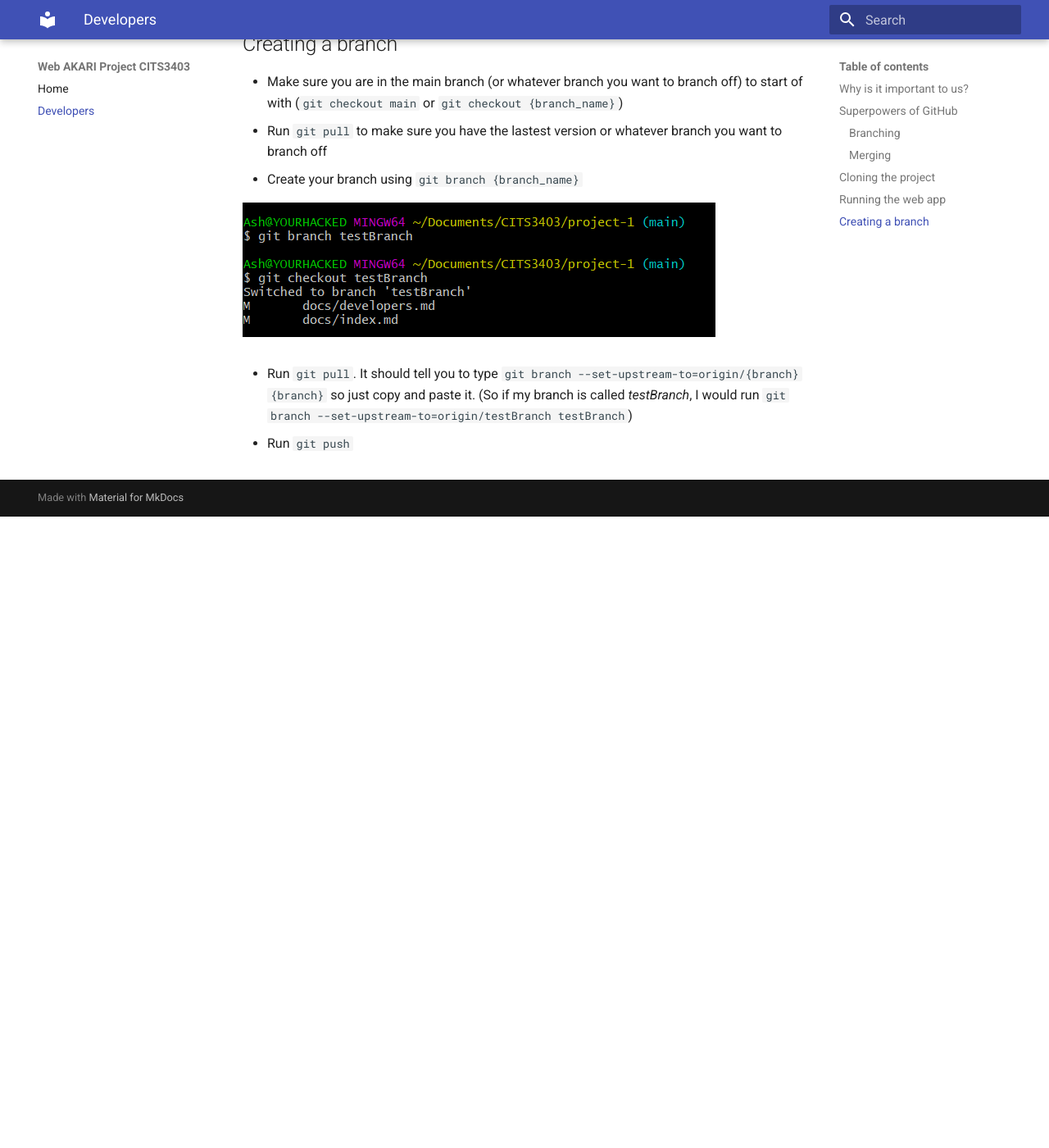
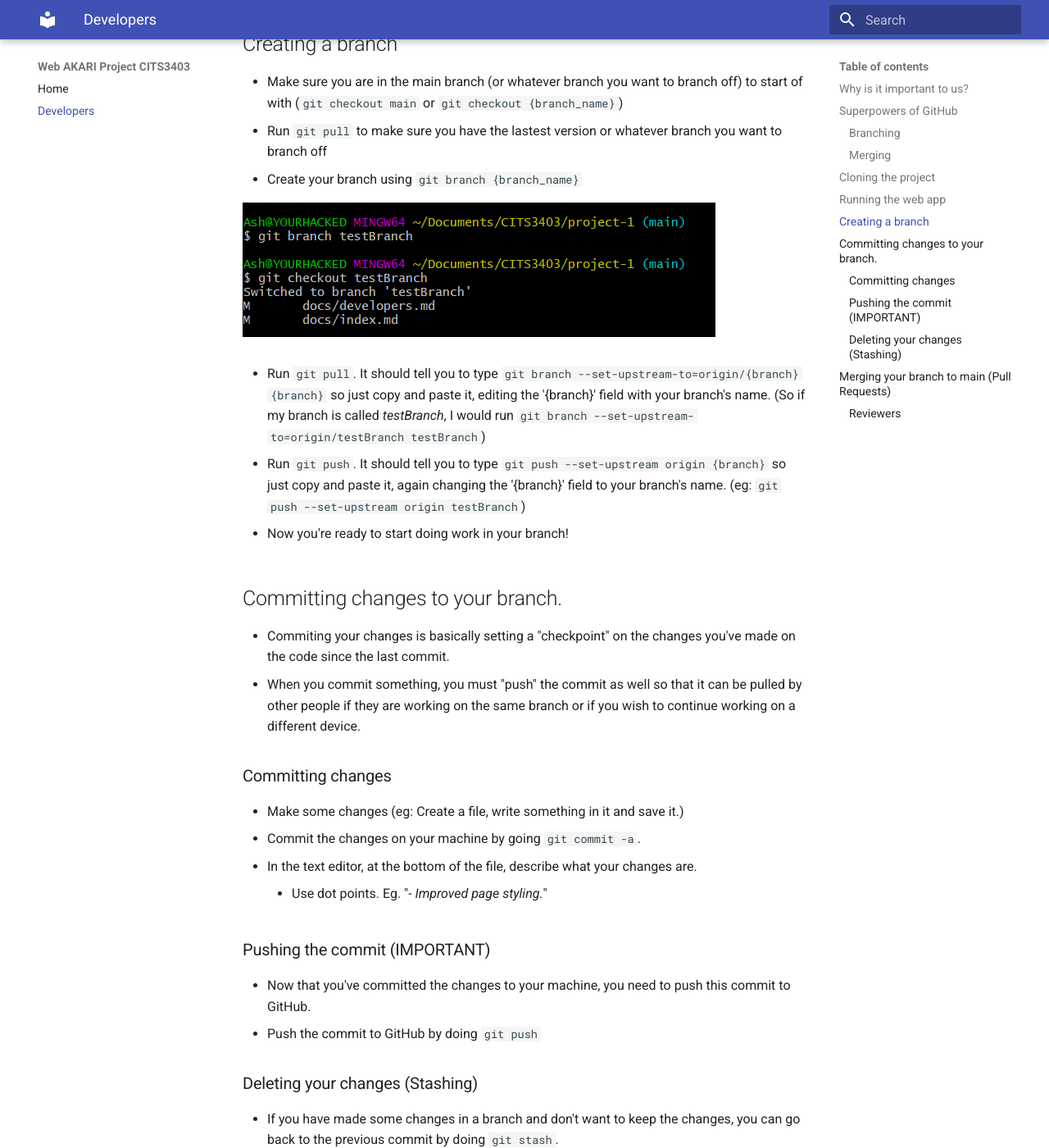
Before and after one commit to CodeWithTheDoctor/cits3403-project, an MkDocs documentation site: the page built from docs/developers.md, in a window 1280 px wide and 1400 px high, scrolled down 2300 px. Shown: the whole window at 82% size. Built offline with MkDocs 1.6.1 and Material for MkDocs 9.7.7, drawn with Linux system fonts in a browser that asks for light colours; before the commit the page ends 2930 px from its top, so only the background shows below that; some of the changed text lies outside the part shown.

Commit message:
- Github documentation almost complete

```diff
--- a/docs/developers.md
+++ b/docs/developers.md
@@ -44,6 +44,43 @@
 
 ![creating a branch](createBranch.png)
 
-- Run `git pull`. It should tell you to type `git branch --set-upstream-to=origin/{branch} {branch}` so just copy and paste it. (So if my branch is called *testBranch*, I would run `git branch --set-upstream-to=origin/testBranch testBranch`)
+- Run `git pull`. It should tell you to type `git branch --set-upstream-to=origin/{branch} {branch}` so just copy and paste it, editing the '{branch}' field with your branch's name. (So if my branch is called *testBranch*, I would run `git branch --set-upstream-to=origin/testBranch testBranch`)
 
-- Run `git push`
+- Run `git push`. It should tell you to type `git push --set-upstream origin {branch}` so just copy and paste it, again changing the '{branch}' field to your branch's name. (eg: `git push --set-upstream origin testBranch`)
+
+- Now you're ready to start doing work in your branch!
+
+## Committing changes to your branch.
+- Commiting your changes is basically setting a "checkpoint" on the changes you've made on the code since the last commit.
+- When you commit something, you must "push" the commit as well so that it can be pulled by other people if they are working on the same branch or if you wish to continue working on a different device.
+### Committing changes
+
+  - Make some changes (eg: Create a file, write something in it and save it.)
+  - Commit the changes on your machine by going `git commit -a`.
+  - In the text editor, at the bottom of the file, describe what your changes are.
+    - Use dot points. Eg. "*- Improved page styling.*"
+
+### Pushing the commit (IMPORTANT)
+
+  - Now that you've committed the changes to your machine, you need to push this commit to GitHub.
+  - Push the commit to GitHub by doing `git push`
+
+### Deleting your changes (Stashing)
+  - If you have made some changes in a branch and don't want to keep the changes, you can go back to the previous commit by doing `git stash`.
+  - These changes can be retrieved again, to clear the stash, you can do `git clear stash` or you can list the stash `git stash list` and delete a specific stashed change using `git stash drop stash@{index}`
+
+
+## Merging your branch to main (Pull Requests)
+To merge your branch into main, you do a pull requests.
+
+  - Go to the Pull Requests page of your repository
+  - Choose your branch.
+  - Give the pull request a title and an appropriate description summarising what the branch implements.
+  - Request a review from your peers
+  - Resolve any merge conflicts before hand. (By merging `main` into your branch first.)
+  - Once 1-2 peers approve your changes, you may merge the branch.
+
+### Reviewers
+
+  - To reviewers: Make sure you try running the branch on your device locally and seeing that the website is working, etc.
+    - Check the code for any bad habits. Point them out by leaving a comment and request changes from the person who created the PR.
```
